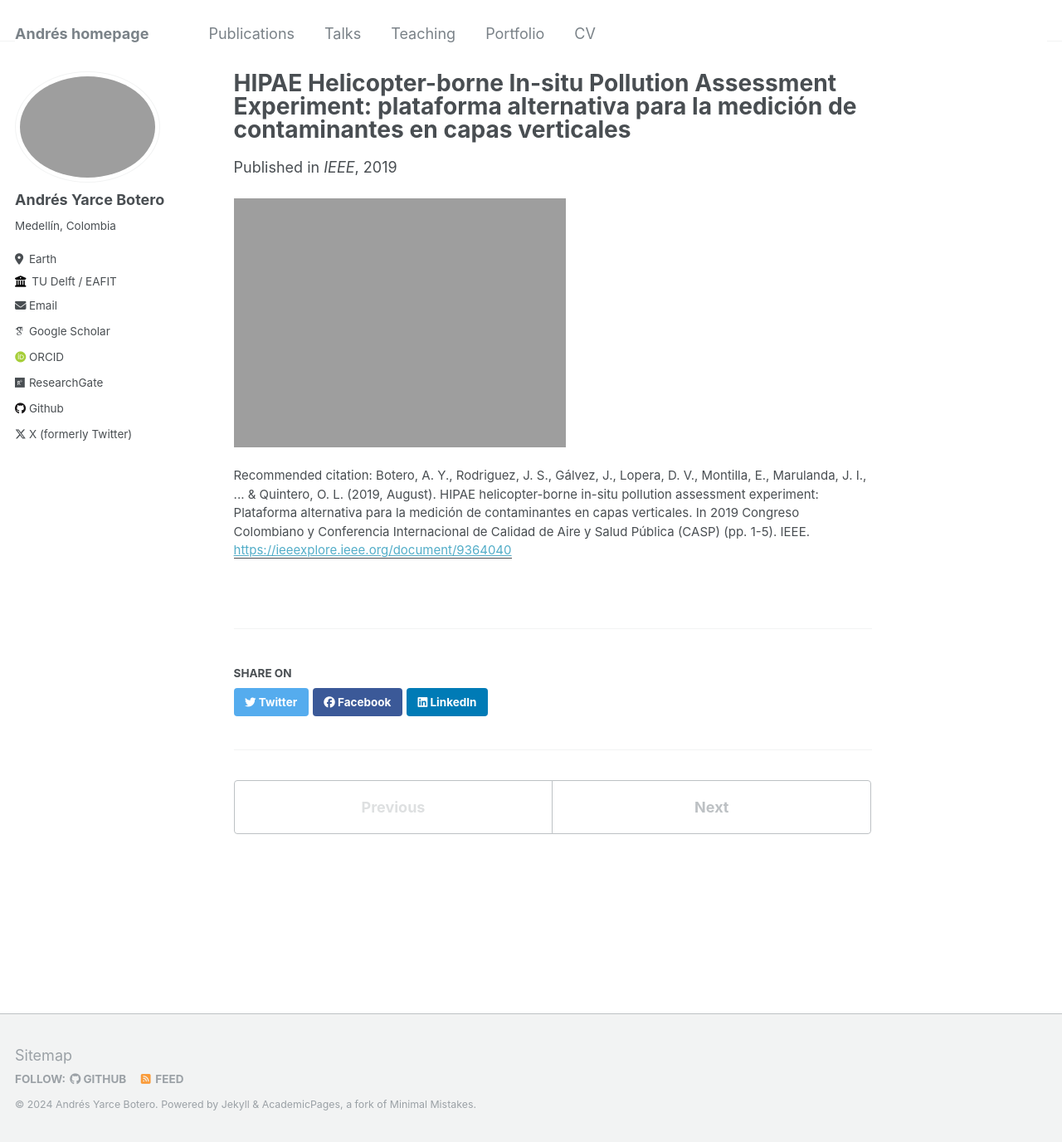
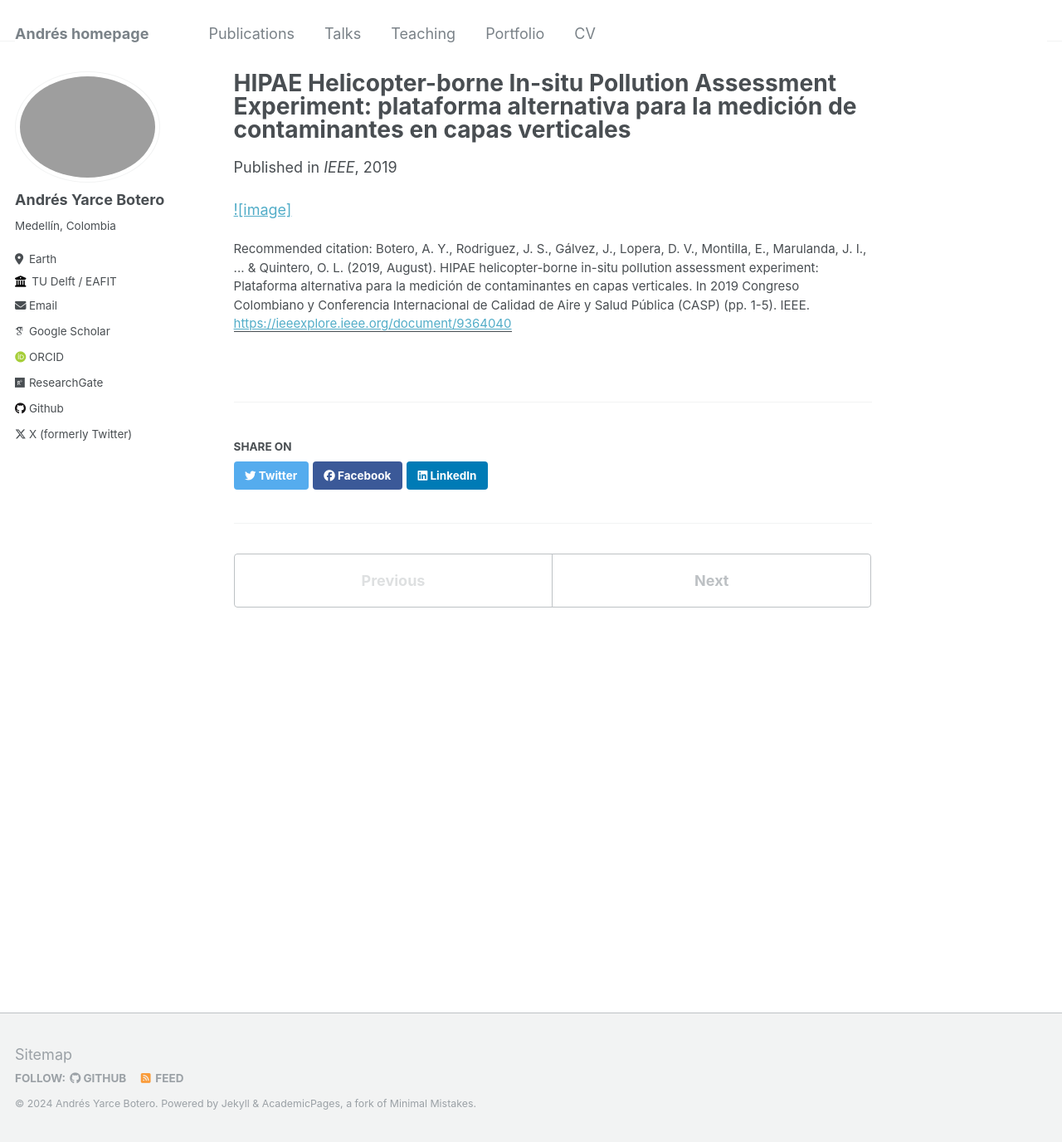
Before and after one commit to ayarceb/ayarceb.github.io, a Jekyll site: the page built from _publications/2019-HIPAE.md, in a window 1280 px wide and 1376 px high. Shown: the whole window at 83% size. Built offline with Jekyll 4.4.1, drawn with Linux system fonts in a browser that asks for light colours; some web fonts are replaced.

Commit message:
Update 2019-HIPAE.md

```diff
--- a/_publications/2019-HIPAE.md
+++ b/_publications/2019-HIPAE.md
@@ -10,4 +10,4 @@ citation: 'Botero, A. Y., Rodriguez, J. S., Gálvez, J., Lopera, D. V., Montilla
 ---
 
 
-[![image](HIPAE.png)](https://github.com/ayarceb/ayarceb.github.io/blob/master/_publications/HIPAE.png)
+[![image]](https://github.com/ayarceb/ayarceb.github.io/blob/master/_publications/HIPAE.png)
```
